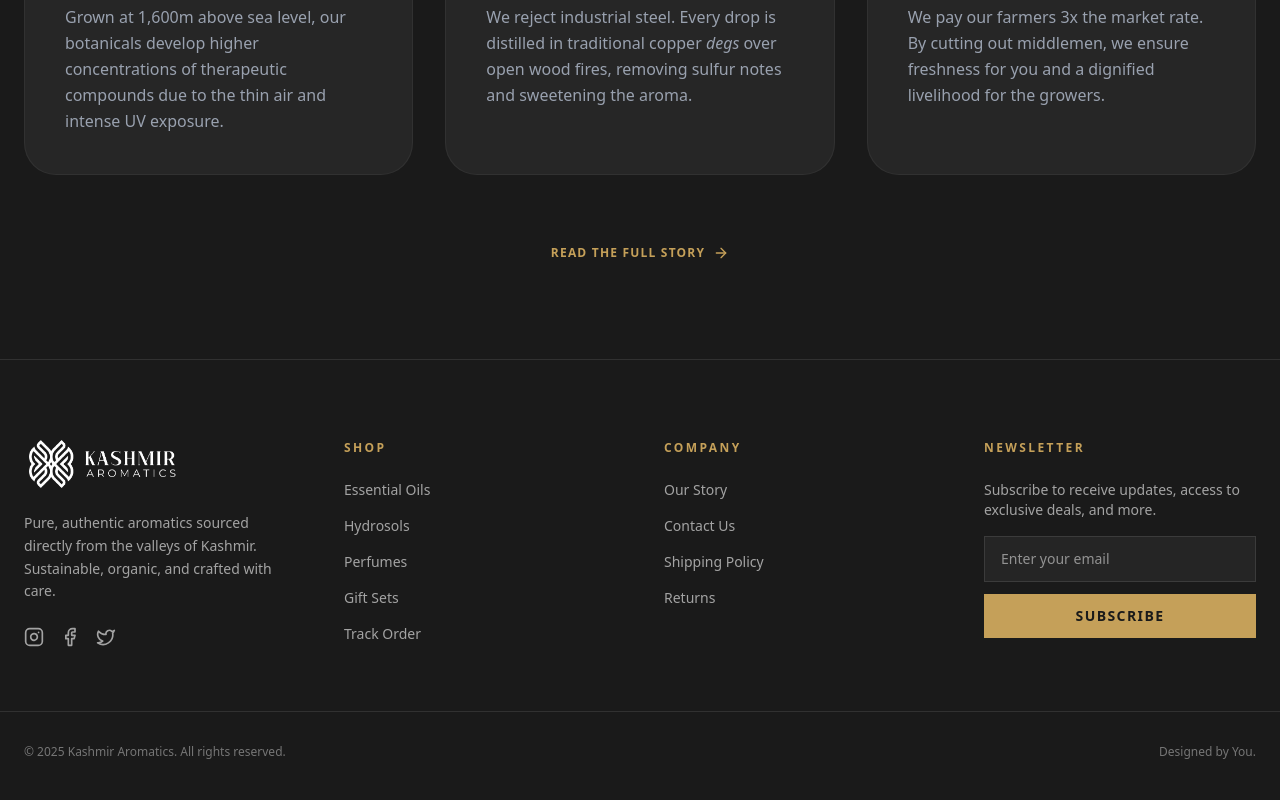
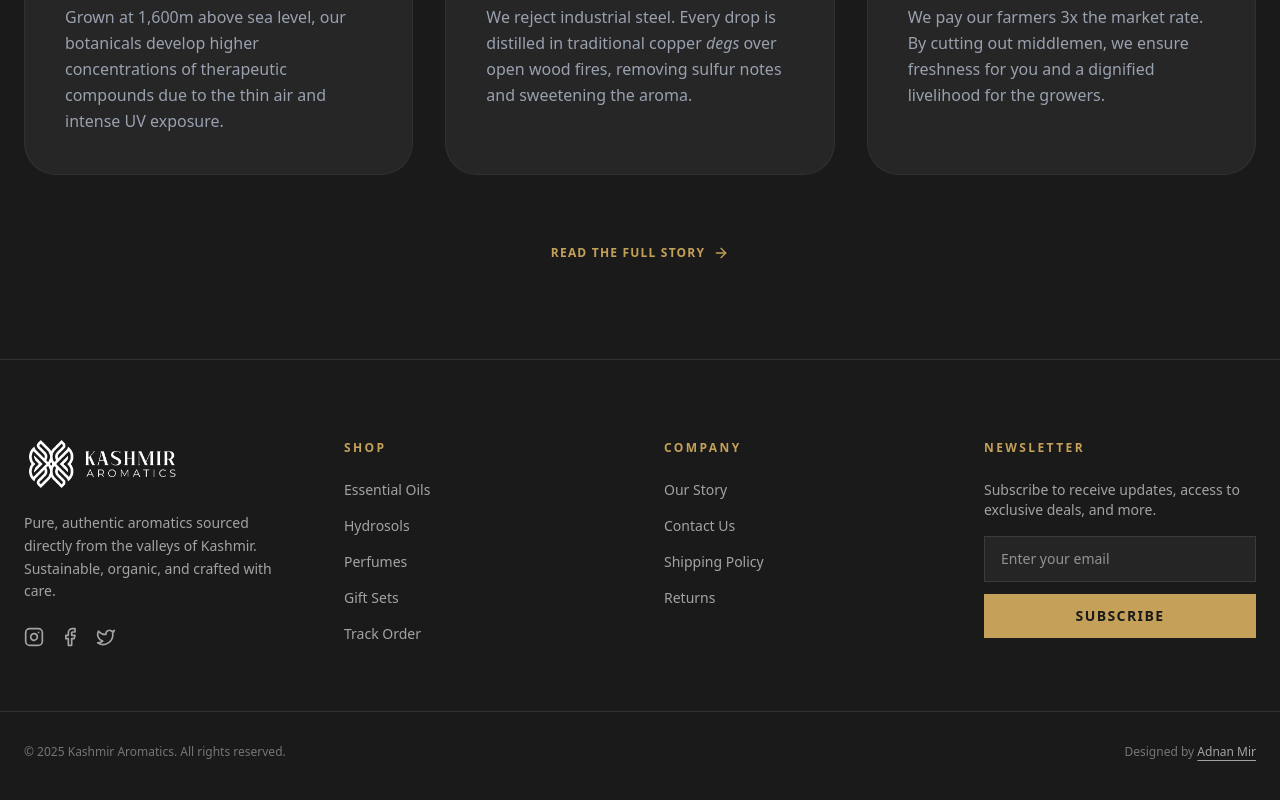
Before and after one commit to miradnanayoub/kashmir-aromatics, a Next.js app: page / in a window 1280 px wide. Shown: the part 1137-1937 px from the top of the page. Built offline with nearby package versions, Linux system fonts and the light colour scheme; no server answers.

Commit message:
added (Adnan Mir) linkedin link in footer

```diff
--- a/components/Footer.tsx
+++ b/components/Footer.tsx
@@ -9,7 +9,6 @@ export default function Footer() {
 
         {/* Column 1: Brand & Logo */}
         <div className="space-y-6">
-          {/* Logo Replaces Text Title */}
           <div className="relative w-40 h-12">
             <Image
               src="/logo-white.png"
@@ -37,7 +36,6 @@ export default function Footer() {
             <li><Link href="/shop/hydrosols" className="hover:text-white transition">Hydrosols</Link></li>
             <li><Link href="/shop/perfumes" className="hover:text-white transition">Perfumes</Link></li>
             <li><Link href="/shop/gift-sets" className="hover:text-white transition">Gift Sets</Link></li>
-            {/* Added Track Order Link */}
             <li><Link href="/track-order" className="hover:text-white transition">Track Order</Link></li>
           </ul>
         </div>
@@ -70,10 +68,21 @@ export default function Footer() {
         </div>
       </div>
 
-      {/* Copyright */}
+      {/* Copyright & Credits */}
       <div className="max-w-7xl mx-auto px-6 pt-8 border-t border-white/10 flex flex-col md:flex-row justify-between items-center text-xs text-white/40">
         <p>&copy; {new Date().getFullYear()} Kashmir Aromatics. All rights reserved.</p>
-        <p>Designed by You.</p>
+
+        <p>
+          Designed by{' '}
+          <a
+            href="https://www.linkedin.com/in/miradnanayoub"
+            target="_blank"
+            rel="noopener noreferrer"
+            className="text-white/60 hover:text-brand-gold transition-colors duration-200 underline underline-offset-4"
+          >
+            Adnan Mir
+          </a>
+        </p>
       </div>
     </footer>
   );
```
